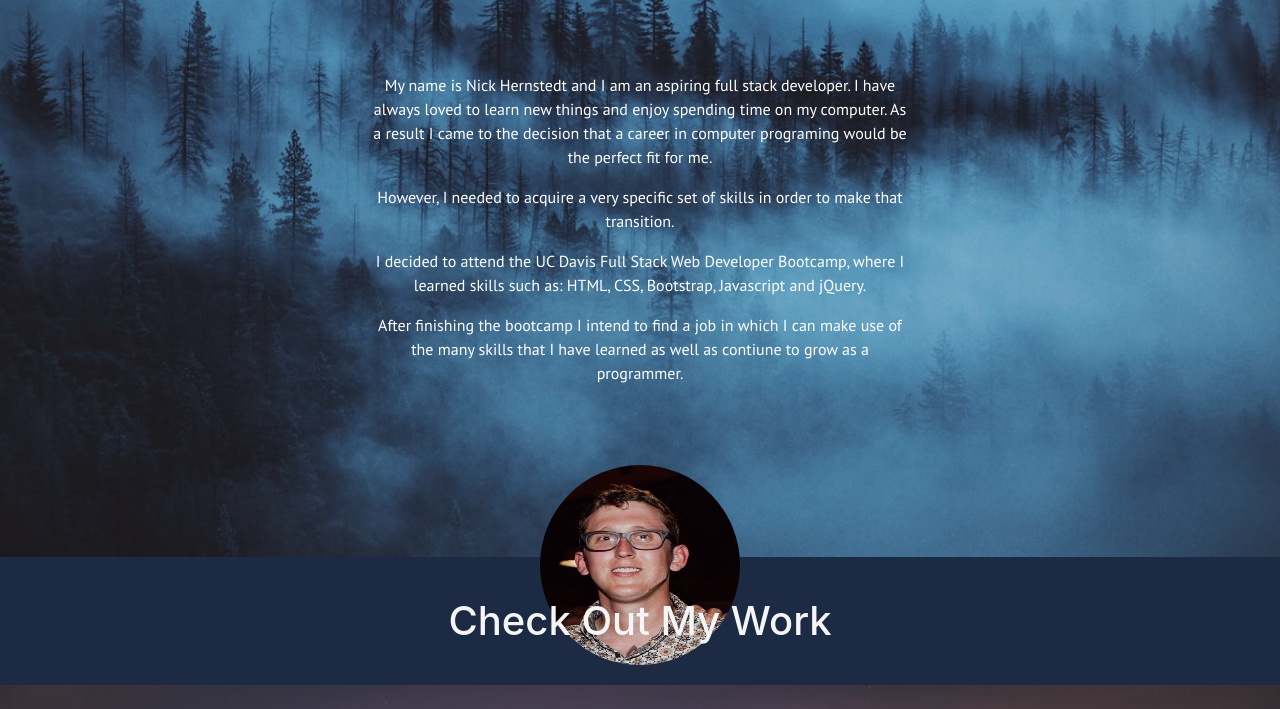
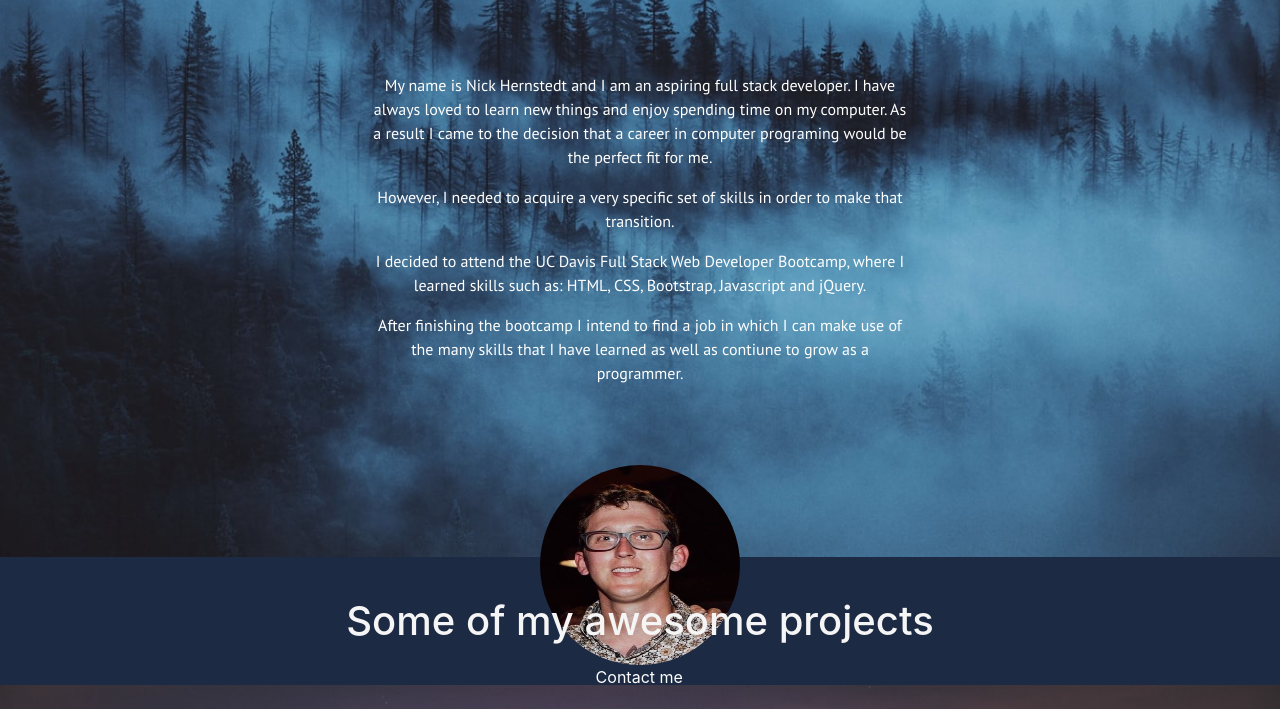
Before and after one commit to nick-hernstedt/PortfolioFinal, a plain HTML site: page index.html in a window 1280 px wide. Shown: the part 243-952 px from the top of the page. Drawn offline with nearby package versions, Linux system fonts and the light colour scheme.

Commit message:
added contact me under picture

```diff
--- a/assets/css/style.css
+++ b/assets/css/style.css
@@ -75,3 +75,8 @@ margin-left: 24%;
 .card {
     border: none;
 }
+
+#contactLink {
+   margin-left: 46%;
+   color: white;
+}
--- a/index.html
+++ b/index.html
@@ -90,13 +90,14 @@
         <img class="center-block rounded-circle" id="selfie" src="./assets/images/selfie.jpg" alt="selfie">
 
       </div>
+      <a id="contactLink" href="mailto:youremailaddress">Contact me</a>
 
     </div>
 
   </div>
           <!-- Page Break -->
   <div class="jumbotron ml-0 mb-0">
-    <h1 id="pageBreak">Check Out My Work</h1>
+    <h1 id="pageBreak">Some of my awesome projects</h1>
   </div>
 
   <div class="bg2">
```
